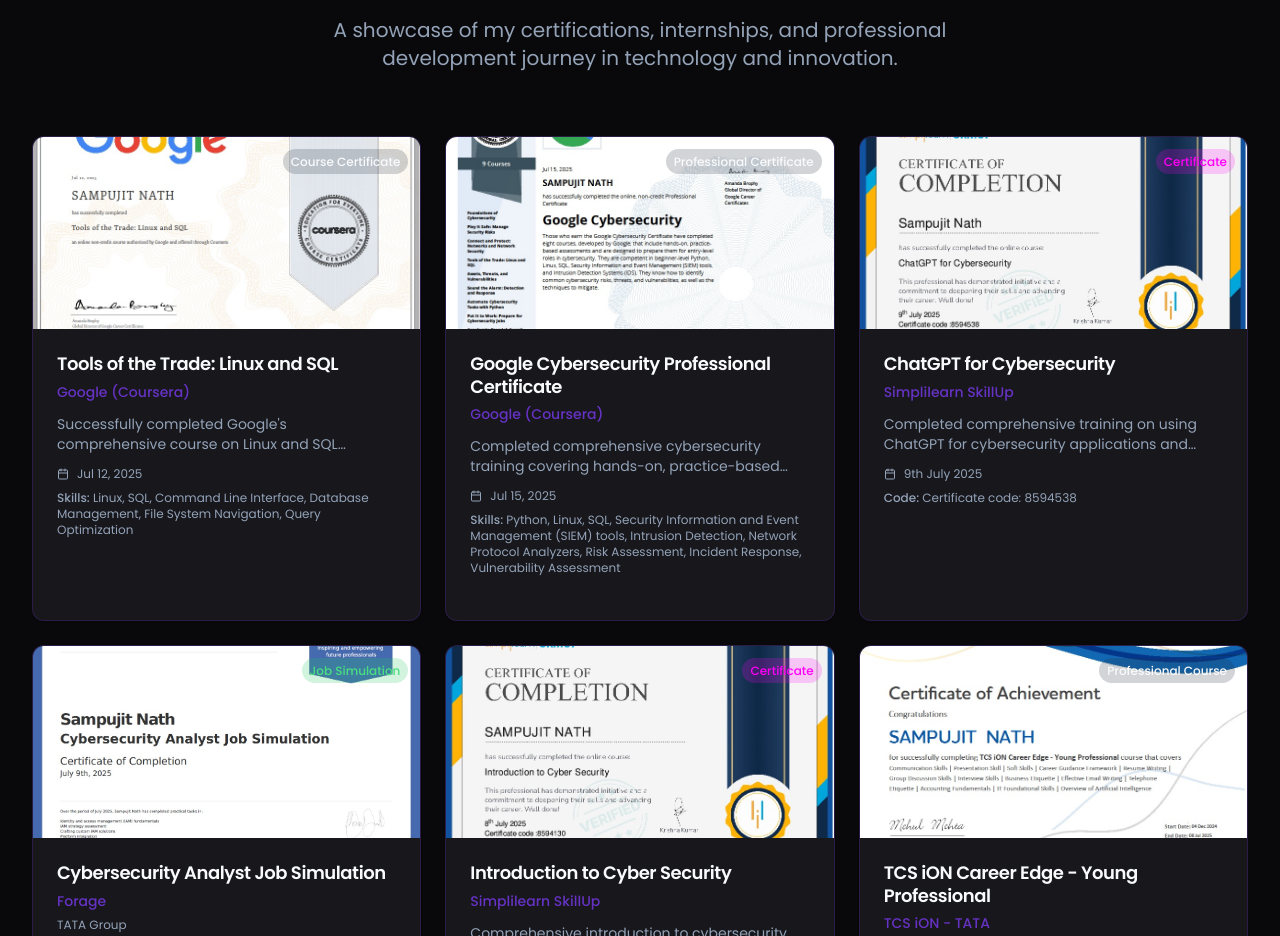
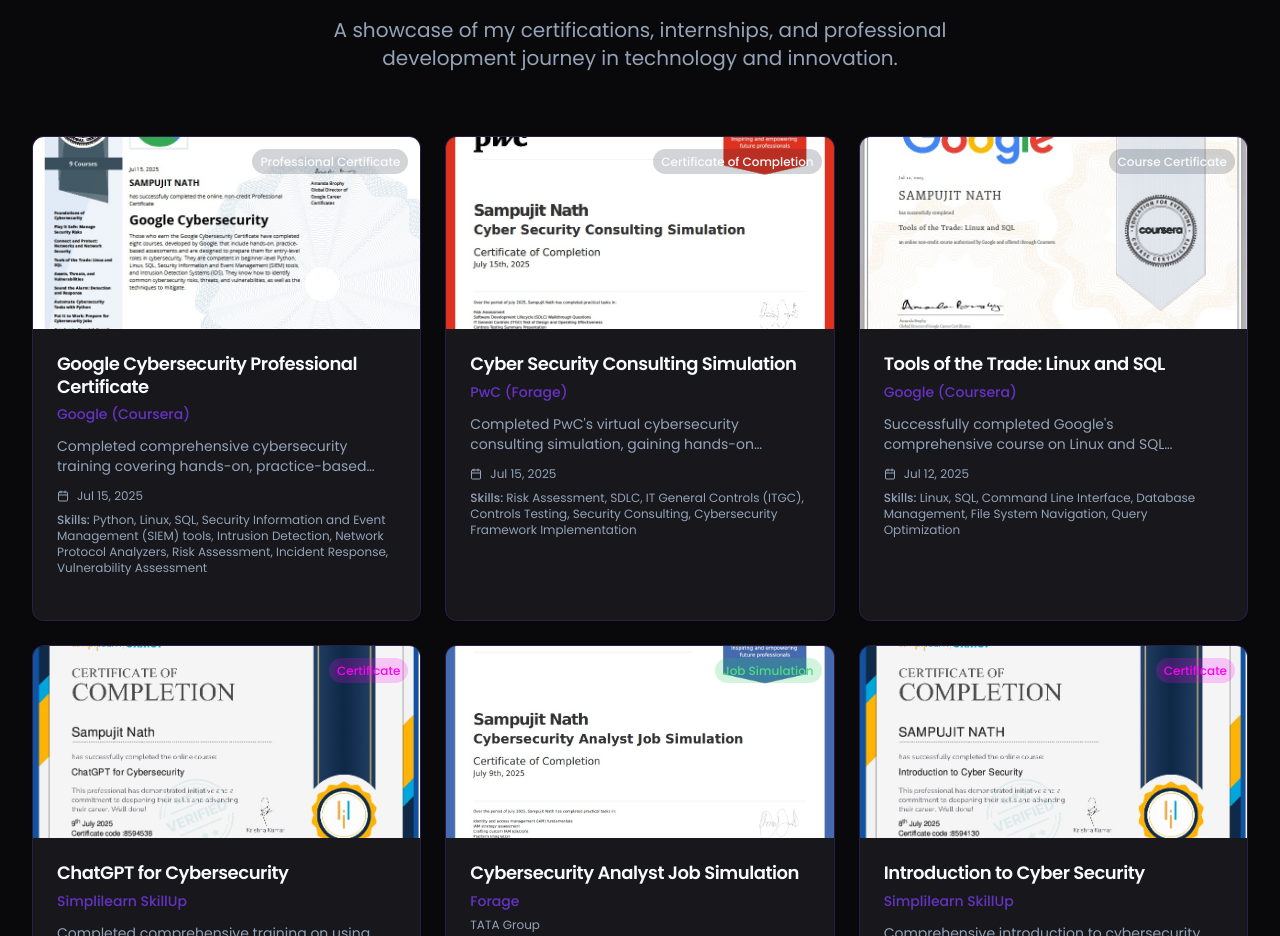
Before and after one commit to sampujit/sampujit, a React (Vite) app: page / in a window 1280 px wide. Shown: the part 4540-5476 px from the top of the page. Built offline with nearby package versions, Linux system fonts and the light colour scheme.

Commit message:
Add portfolio item
Add new item to portfolio section and reorder chronologically.

```diff
--- a/src/components/sections/PortfolioSection.tsx
+++ b/src/components/sections/PortfolioSection.tsx
@@ -36,15 +36,6 @@ const PortfolioSection: React.FC = () => {
 
   const certifications = [
     {
-      title: "Tools of the Trade: Linux and SQL",
-      provider: "Google (Coursera)",
-      issued: "Jul 12, 2025",
-      type: "Course Certificate",
-      skills: "Linux, SQL, Command Line Interface, Database Management, File System Navigation, Query Optimization",
-      image: "/lovable-uploads/93494487-5c9a-4d36-86c2-b48c2c0352fe.png",
-      description: "Successfully completed Google's comprehensive course on Linux and SQL fundamentals, covering essential tools for cybersecurity and data analysis.",
-    },
-    {
       title: "Google Cybersecurity Professional Certificate",
       provider: "Google (Coursera)",
       issued: "Jul 15, 2025",
@@ -53,6 +44,24 @@ const PortfolioSection: React.FC = () => {
       image: "/lovable-uploads/2ca3fb71-34b6-4c47-b20f-3eb96f4ca7cb.png",
       type: "Professional Certificate",
       description: "Completed comprehensive cybersecurity training covering hands-on, practice-based assessments designed to prepare for entry-level roles in cybersecurity. Gained expertise in beginner-level Python, Linux, SQL, and essential cybersecurity tools.",
+    },
+    {
+      title: "Cyber Security Consulting Simulation",
+      provider: "PwC (Forage)",
+      issued: "Jul 15, 2025",
+      type: "Certificate of Completion",
+      skills: "Risk Assessment, SDLC, IT General Controls (ITGC), Controls Testing, Security Consulting, Cybersecurity Framework Implementation",
+      image: "/lovable-uploads/b863da5a-7c4a-4855-908f-0ae163c591cd.png",
+      description: "Completed PwC's virtual cybersecurity consulting simulation, gaining hands-on experience in risk assessment, SDLC walkthrough, IT general controls testing, and security consulting practices.",
+    },
+    {
+      title: "Tools of the Trade: Linux and SQL",
+      provider: "Google (Coursera)",
+      issued: "Jul 12, 2025",
+      type: "Course Certificate",
+      skills: "Linux, SQL, Command Line Interface, Database Management, File System Navigation, Query Optimization",
+      image: "/lovable-uploads/93494487-5c9a-4d36-86c2-b48c2c0352fe.png",
+      description: "Successfully completed Google's comprehensive course on Linux and SQL fundamentals, covering essential tools for cybersecurity and data analysis.",
     },
     {
       title: "ChatGPT for Cybersecurity",
```
Also changed, not shown: public/lovable-uploads/b863da5a-7c4a-4855-908f-0ae163c591cd.png (added).
